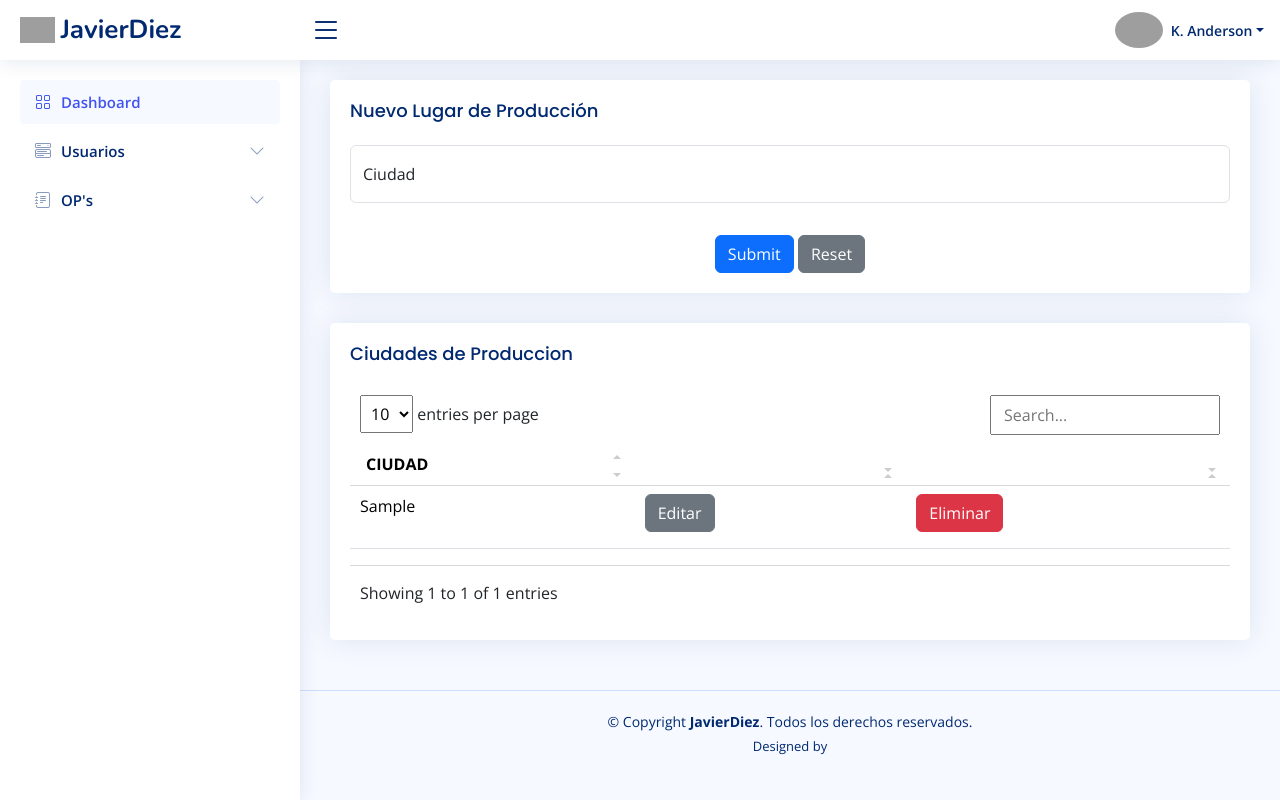
After one commit to JacoJean07/Proyecto_no_concluido, a PHP site: page /main/ciudades.php in a window 1280 px wide. The commit adds this page. Run offline with PHP 8.4, Linux system fonts and the light colour scheme; a user stored in the database is signed in; tables that the repository leaves empty hold one stand-in row (values such as "Sample post"); some libraries are stand-ins or nearby versions; grey boxes are pictures that could not be loaded.

Commit message:
pruebas ciudad colocad

```diff
--- /dev/null
+++ b/main/ciudades.php
@@ -0,0 +1,178 @@
+<?php
+require "../sql/database.php";
+
+session_start();
+
+// Si la sesión no existe, redirigir al login.php y dejar de ejecutar el resto
+if (!isset($_SESSION["user"])) {
+    header("Location: ../login-form/login.php");
+    return;
+}
+
+// Declaramos la variable error que nos ayudará a mostrar errores, etc.
+$error = null;
+$id = isset($_GET["id"]) ? $_GET["id"] : null;
+$usuarioEditar = null;
+
+if ($_SESSION["user"]["ROL"] && $_SESSION["user"]["ROL"] == 1) {
+    // Verificamos el método que usa el formulario con un if
+    if ($_SERVER["REQUEST_METHOD"] == "POST") {
+        // Validamos que no se manden datos vacíos
+        if (empty($_POST["ciudad"])) {
+            $error = "POR FAVOR RELLENA TODOS LOS CAMPOS";
+        } else {
+            // Verificamos si ya existe un registro para la ciudad actual
+            $existingStatement = $conn->prepare("SELECT IDLUGAR FROM LUGARPRODUCCION WHERE CIUDAD = :ciudad");
+            $existingStatement->execute([":ciudad" => $_POST['ciudad']]);
+            $existingLugar = $existingStatement->fetch(PDO::FETCH_ASSOC);
+
+            if ($existingLugar) {
+                // Si existe, actualizamos el registro existente
+                $statement = $conn->prepare("UPDATE LUGARPRODUCCION SET
+                    CIUDAD = :ciudad,
+                    USER_ID = :user_id
+                    WHERE IDLUGAR = :id");
+
+                $statement->execute([
+                    ":id" => $existingLugar["IDLUGAR"],
+                    ":ciudad" => $_POST["ciudad"],
+                    ":user_id" => $_SESSION["user"]["ID_USER"],
+                ]);
+            } else {
+                // No deberías llegar a este caso en la edición, pero por si acaso
+                $error = "No se encontró la ciudad a editar.";
+            }
+
+            // Redirigimos a ciudades.php
+            header("Location: ciudades.php");
+            return;
+        }
+    }
+
+    // Llamamos los lugares de producción de la base de datos
+    $ciudades = $conn->query("SELECT * FROM LUGARPRODUCCION");
+} else {
+    header("Location: ./index.php");
+    return;
+}
+?>
+
+<?php require "./partials/header.php"; ?>
+<?php require "./partials/dashboard.php"; ?>
+<section class="section">
+    <div class="row">
+        <div class="">
+            <?php if (empty($id)) : ?>
+                <!-- Código para agregar una nueva ciudad -->
+                <div class="card">
+                    <div class="card-body">
+                        <h5 class="card-title">Nuevo Lugar de Producción</h5>
+
+                        <!-- si hay un error mandar un danger -->
+                        <?php if ($error): ?>
+                            <p class="text-danger">
+                                <?= $error ?>
+                            </p>
+                        <?php endif ?>
+                        <form class="row g-3" method="POST" action="ciudades.php">
+                            <div class="col-md-12">
+                                <div class="form-floating mb-3">
+                                    <input type="text" class="form-control" id="ciudad" name="ciudad" placeholder="Ciudad">
+                                    <label for="ciudad">Ciudad</label>
+                                </div>
+                            </div>
+                            <div class="text-center">
+                                <button type="submit" class="btn btn-primary">Submit</button>
+                                <button type="reset" class="btn btn-secondary">Reset</button>
+                            </div>
+                        </form>
+                    </div>
+                </div>
+                <?php else : ?>
+                    <!-- Código para editar una ciudad existente -->
+                    <?php
+                        $statement = $conn->prepare("SELECT * FROM LUGARPRODUCCION WHERE IDLUGAR = :id");
+                        $statement->bindParam(":id", $id);
+                        $statement->execute();
+                        $ciudadEditar = $statement->fetch(PDO::FETCH_ASSOC);
+                    ?>
+                    <div class="card">
+                        <div class="card-body">
+                            <h5 class="card-title">Editar Ciudad de Produccion</h5>
+
+                            <!-- si hay un error mandar un danger -->
+                            <?php if ($error): ?>
+                                <p class="text-danger">
+                                    <?= $error ?>
+                                </p>
+                            <?php endif ?>
+                            <form class="row g-3" method="POST" action="ciudades.php">
+                                <div class="col-md-12">
+                                    <div class="form-floating mb-3">
+                                        <!-- Cambiado a "ciudad_id" para evitar conflicto con $_GET["id"] -->
+                                        <input type="hidden" name="ciudad_id" value="<?= $ciudadEditar["IDLUGAR"] ?>">
+                                        <input value="<?= $ciudadEditar["CIUDAD"] ?>" type="text" class="form-control" id="ciudad" name="ciudad" placeholder="Ciudad">
+                                        <label for="ciudad">Ciudad</label>
+                                    </div>
+                                </div>
+                                <div class="text-center">
+                                    <button type="submit" class="btn btn-primary">Actualizar</button>
+                                    <button type="reset" class="btn btn-secondary">Reset</button>
+                                </div>
+                            </form>
+                        </div>
+                    </div>
+                <?php endif ?>
+
+
+            <section class="section">
+                <div class="row">
+                    <div class="col-lg-12">
+
+                        <div class="card">
+                            <div class="card-body">
+                                <h5 class="card-title">Ciudades de Produccion</h5>
+                                <!-- si el array asociativo $ciudades no tiene nada dentro, entonces imprimir el siguiente div -->
+                                <?php if ($ciudades->rowCount() == 0): ?>
+                                    <div class= "col-md-4 mx-auto mb-3">
+                                        <div class= "card card-body text-center">
+                                            <p>No hay Ciudades de Produccion Aun.</p>
+                                        </div>
+                                    </div>
+                                <?php else: ?>
+                                    <!-- Table with stripped rows -->
+                                    <table class="table datatable">
+                                        <thead>
+                                            <tr>
+                                                <th>CIUDAD</th>
+                                                <th></th>
+                                                <th></th>
+                                            </tr>
+                                        </thead>
+                                        <tbody>
+                                            <?php foreach ($ciudades as $ciudad): ?>
+                                                <tr>
+                                                    <th><?= $ciudad["CIUDAD"]?></th>
+                                                    <td>
+                                                        <a href="ciudades.php?id=<?= $ciudad["IDLUGAR"] ?>" class="btn btn-secondary mb-2">Editar</a>
+                                                    </td>
+                                                    <td>
+                                                        <a href="#" class="btn btn-danger mb-2">Eliminar</a>
+                                                    </td>
+                                                </tr>
+                                            <?php endforeach ?>
+                                        </tbody>
+                                    </table>
+                                <?php endif ?>
+                            </div>
+                        </div>
+
+                    </div>
+                </div>
+            </section>
+
+        </div>
+    </div>
+</section>
+
+<?php require "./partials/footer.php"; ?>
--- a/main/partials/dashboard.php
+++ b/main/partials/dashboard.php
@@ -28,6 +28,24 @@
     </ul>
   </li><!-- End Components Nav -->
 
+  <li class="nav-item">
+    <a class="nav-link collapsed" data-bs-target="#forms-nav" data-bs-toggle="collapse" href="#">
+      <i class="bi bi-journal-text"></i><span>OP's</span><i class="bi bi-chevron-down ms-auto"></i>
+    </a>
+    <ul id="forms-nav" class="nav-content collapse " data-bs-parent="#sidebar-nav">
+      <li>
+        <a href="ciudades.php">
+          <i class="bi bi-circle"></i><span>Ciudad de Produccion</span>
+        </a>
+      </li>
+      <li>
+        <a href="#">
+          <i class="bi bi-circle"></i><span>Orden de Produccion</span>
+        </a>
+      </li>
+    </ul>
+  </li>
+
 </ul>
 
 </aside><!-- End Sidebar-->
```
Also changed, not shown: sql/example.sql (+76 -59 lines).
